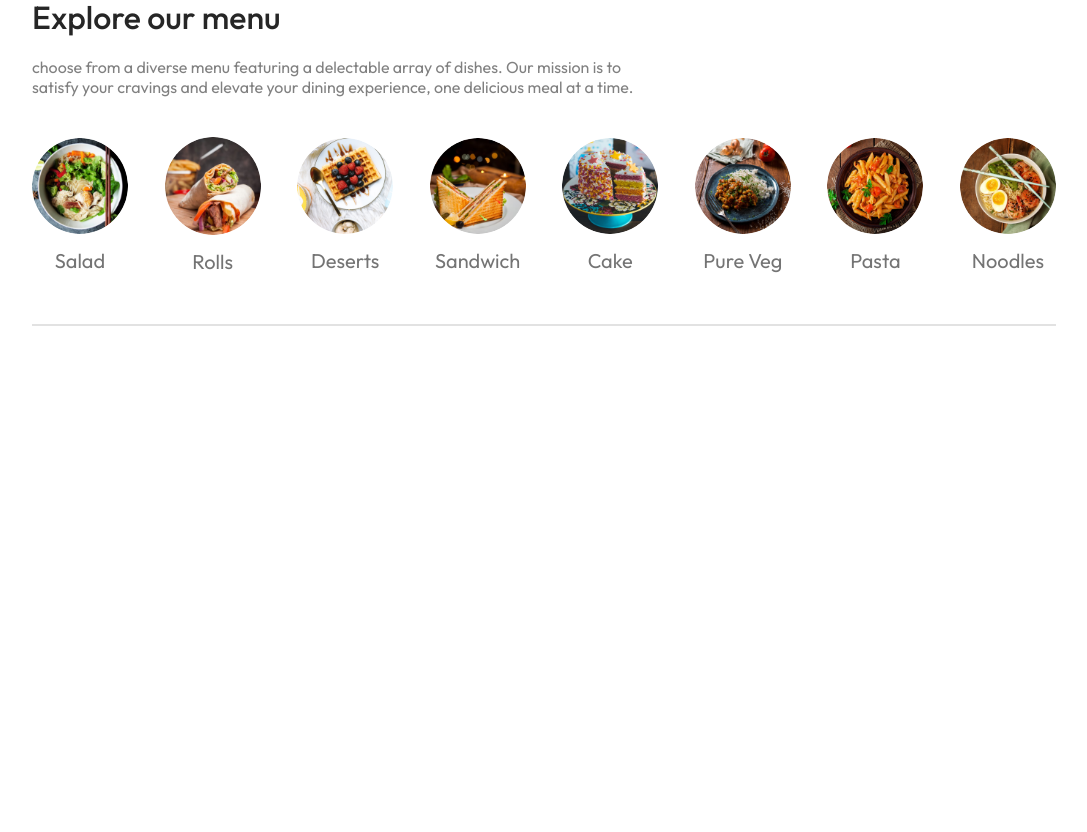
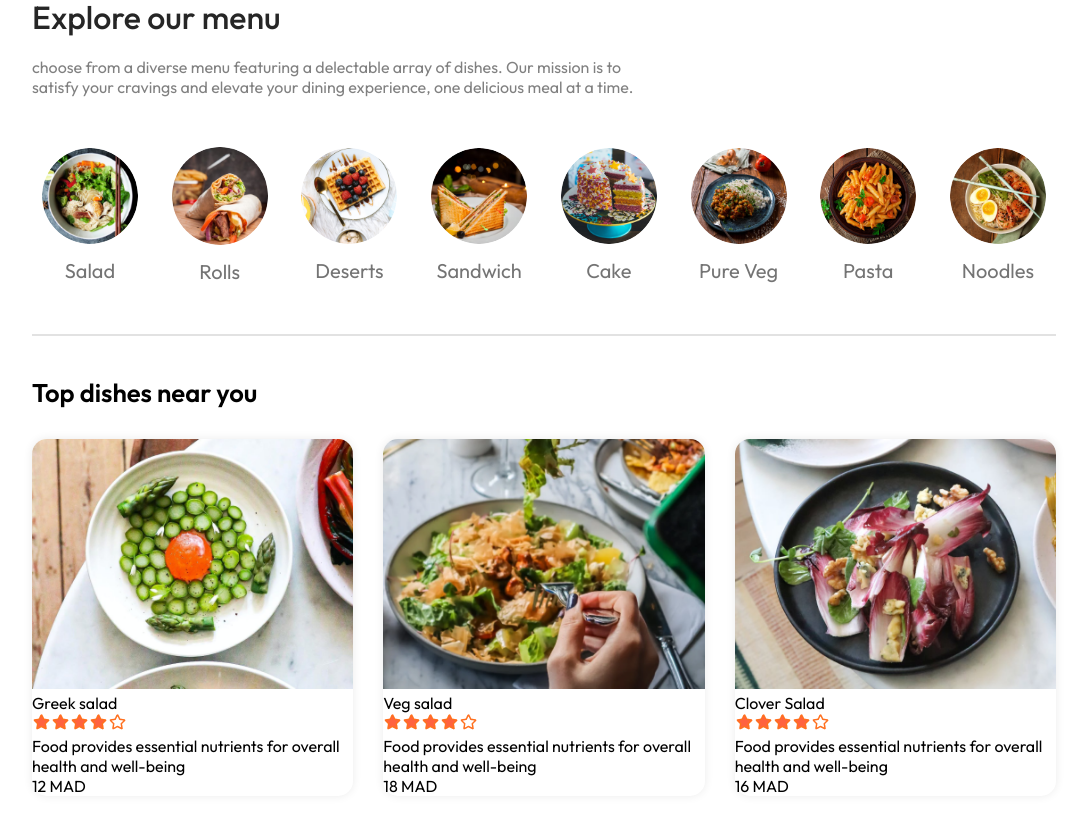
Before and after one commit to simitry/food_delivery, a React (Vite) app in the folder food_delivery/my_react_app/: page / in a window 1280 px wide. Shown: the part 580-1412 px from the top of the page, without its empty margins (96-1183 px from the left). Before the commit the page ends 916 px from the top, so only its background shows below. Built offline with nearby package versions, Linux system fonts and the light colour scheme.

Commit message:
added exploremenu/fooddisplay/foodItems

```diff
--- a/food_delivery/my_react_app/src/Components/ExploreMenu/ExploreMenu.css
+++ b/food_delivery/my_react_app/src/Components/ExploreMenu/ExploreMenu.css
@@ -21,6 +21,7 @@
     gap:30px;
     justify-content: space-between;
     margin: 20px 0px;
+    padding: 10px 10px 0px 10px;
     overflow-x: scroll;
     /* &::-webkit-scrollbar{display: none;} */
 }
@@ -53,3 +54,13 @@
     background-color: #e2e2e2;
     border: none;
 }
+
+.explore-list-item img:hover{
+    transform: scale(1.1);
+    transition: 0.3s;
+}
+
+.explore-menu-list .active{
+    border: 4px solid tomato;
+    padding:2px;
+}
--- a/food_delivery/my_react_app/src/Components/ExploreMenu/ExploreMenu.jsx
+++ b/food_delivery/my_react_app/src/Components/ExploreMenu/ExploreMenu.jsx
@@ -2,15 +2,16 @@
 import "./ExploreMenu.css"
 import {menu_list} from '../../assets/assets'
 
-const ExploreMenu = () => {
+const ExploreMenu = ({category,setCategory}) => {
+
   return (
     <div className='explore-menu' id="explore-menu">
         <h1>Explore our menu</h1>
         <p className ="explore-menu-text">choose from a diverse menu featuring a delectable array of dishes. Our mission is to satisfy your cravings and elevate your dining  experience, one delicious meal at a time.</p>
         <div className="explore-menu-list">
             {menu_list.map((item,index)=>{return (
-                <div key={index} className="explore-list-item">
-                    <img src={item.menu_image} alt=""/>
+                <div onClick={()=>setCategory(prev=>prev ===item.menu_name?"all":item.menu_name)} key={index} className="explore-list-item">
+                    <img className={category===item.menu_name?"active":""} src={item.menu_image} alt=""/>
                     <p>{item.menu_name}</p>
                 </div>
             )})}
--- /dev/null
+++ b/food_delivery/my_react_app/src/Components/FoodDisplay/FoodDisplay.css
@@ -0,0 +1,16 @@
+.food-display{
+    margin-top:30px;
+}
+
+.food-display h2{
+    font-size: max(2vw,24px);
+    font-weight:600;
+}
+
+.food-display-list{
+    display: grid;
+    grid-template-columns:repeat(auto-fill, minmax(240px,1fr));
+    margin-top:30px;
+    gap:30px;
+    row-gap:50px;
+}
--- /dev/null
+++ b/food_delivery/my_react_app/src/Components/FoodDisplay/FoodDisplay.jsx
@@ -0,0 +1,22 @@
+import React, { useContext } from 'react'
+import "./FoodDisplay.css"
+import { StoreContext } from '../../context/StoreContext'
+import FoodItem from '../FoodItem/FoodItem'
+
+const FoodDisplay = ({category}) => {
+
+    const {food_list} =useContext(StoreContext)
+
+  return (
+    <div className="food-display" id="food-display">
+      <h2>Top dishes near you</h2>
+      <div className="food-display-list">
+        {food_list.map((item,index)=>{
+            return <FoodItem key={index} id={item._id} name={item.name} description={item.description} price={item.price} image={item.image} />
+        })}
+      </div>
+    </div>
+  )
+}
+
+export default FoodDisplay
--- /dev/null
+++ b/food_delivery/my_react_app/src/Components/FoodItem/FoodItem.css
@@ -0,0 +1,18 @@
+.food-item{
+    width: 100%;
+    margin: auto;
+    border-radius: 15px;
+    box-shadow: 0px 0px 10px #00000015;
+    transition: 0.3s;
+    animation: fadeIn 1s;
+    cursor: pointer;
+}
+
+.food-item-image{
+    width:100%;
+    border-radius: 15px 15px 0px 0px;
+}
+
+.food-item:hover{
+    transform: scale(1.09);
+}
--- /dev/null
+++ b/food_delivery/my_react_app/src/Components/FoodItem/FoodItem.jsx
@@ -0,0 +1,23 @@
+import React from 'react'
+import './FoodItem.css'
+import { assets } from '../../assets/assets'
+
+const FoodItem = ({id,name,price,description,image}) => {
+
+  return (
+    <div className="food-item">
+        <div className="food-item-img-container">
+            <img className="food-item-image" src={image} alt="" />
+        </div>
+        <div className="food-item-name-rating">
+            <p>{name}</p>
+            <img src={assets.rating_starts} alt="" />
+
+        </div>
+        <p className="food-item-desc">{description}</p>
+        <p className="food-item-price">{price} MAD</p>
+    </div>
+  )
+}
+
+export default FoodItem
--- a/food_delivery/my_react_app/src/Components/Header/Header.css
+++ b/food_delivery/my_react_app/src/Components/Header/Header.css
@@ -37,4 +37,15 @@
     background-color: white;
     font-size: max(1vw, 13px);
     border-radius:  50px;
+    box-shadow: 0px 0px 5px 1px rgb(209, 143, 131);
 }
+
+.header-content button:hover{
+    background-color: rgb(246, 220, 210);
+    box-shadow: 0px 0px 10px 1px rgb(209, 143, 131);
+}
+
+.header-content button:active{
+    background-color: #f3a778;
+    color: white;
+}
--- a/food_delivery/my_react_app/src/Components/Navbar/Navbar.css
+++ b/food_delivery/my_react_app/src/Components/Navbar/Navbar.css
@@ -40,6 +40,11 @@
     box-shadow: 0px 0px 10px 1px rgb(209, 143, 131);
 }
 
+.navbar button:active{
+    background-color: #f3a778;
+    color: white;
+}
+
 .navbar .active{
     padding-bottom:2px;
     border-bottom: 2px solid #49557e;
--- a/food_delivery/my_react_app/src/Pages/Home/Home.jsx
+++ b/food_delivery/my_react_app/src/Pages/Home/Home.jsx
@@ -2,6 +2,7 @@
 import "./Home.css"
 import Header from '../../Components/Header/Header'
 import ExploreMenu from '../../Components/ExploreMenu/ExploreMenu'
+import FoodDisplay from '../../Components/FoodDisplay/FoodDisplay'
 
 const Home = () => {
 
@@ -10,7 +11,8 @@
   return (
     <div>
       <Header />
-      <ExploreMenu/>
+      <ExploreMenu category={category} setCategory={setCategory}/>
+      <FoodDisplay category={category} />
     </div>
   )
 }
--- /dev/null
+++ b/food_delivery/my_react_app/src/context/StoreContext.jsx
@@ -0,0 +1,19 @@
+import { createContext } from "react";
+import { food_list } from "../assets/assets";
+export const StoreContext = createContext(null)
+
+const StoreContextProvider = (props) =>{
+
+
+    const contextValue = {
+        food_list
+    }
+
+    return(
+        <StoreContext.Provider  value={contextValue}>
+            {props.children}
+        </StoreContext.Provider>
+    )
+}
+
+export default StoreContextProvider;
--- a/food_delivery/my_react_app/src/main.jsx
+++ b/food_delivery/my_react_app/src/main.jsx
@@ -2,10 +2,13 @@
 import ReactDOM from 'react-dom/client'
 import App from './App.jsx'
 import './index.css'
-import {BrowserRouter} from 'react-router-dom'
+import { BrowserRouter } from 'react-router-dom'
+import StoreContextProvider from './context/StoreContext.jsx'
 
 ReactDOM.createRoot(document.getElementById('root')).render(
   <BrowserRouter>
-    <App />
+    <StoreContextProvider>
+      <App />
+    </StoreContextProvider>
   </BrowserRouter>
 )
```
Lines whose indentation alone changed are shown as unchanged.
